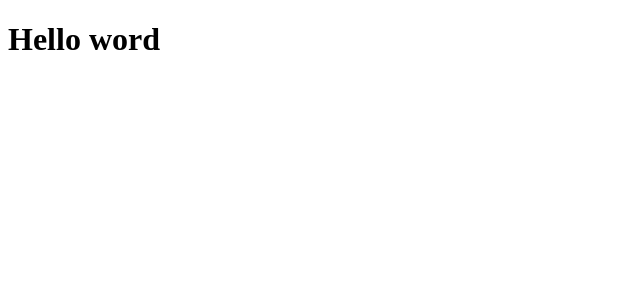
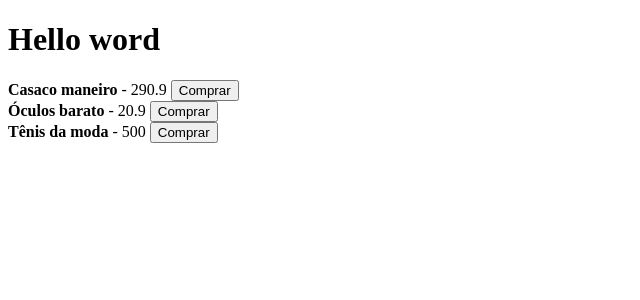
Before and after one commit to mauricio-andre/demoRedux, a React (Create React App) app: page / in a window 1280 px wide. Shown: the top 300 px of the page, without its empty margins (0-640 px from the left). Built offline with nearby package versions, Linux system fonts and the light colour scheme; data requests are answered from the project's data file; the HTML template or start-up script is replaced by a standard one.

Commit message:
Criando servidor json

```diff
--- /dev/null
+++ b/server.json
@@ -0,0 +1,33 @@
+{
+  "products": [
+    {
+      "id": 1,
+      "title": "Casaco maneiro",
+      "price": 290.90
+    },
+    {
+      "id": 2,
+      "title": "Óculos barato",
+      "price": 20.90
+    },
+    {
+      "id": 3,
+      "title": "Tênis da moda",
+      "price": 500.00
+    }
+  ],
+  "stock": [
+    {
+      "id": 1,
+      "quantity": 3
+    },
+    {
+      "id": 2,
+      "quantity": 0
+    },
+    {
+      "id": 3,
+      "quantity": 1
+    }
+  ]
+}
--- a/src/components/Catalog.tsx
+++ b/src/components/Catalog.tsx
@@ -1,10 +1,28 @@
-import { useStore } from "react-redux";
+import { useEffect, useState } from "react";
+import api from "../services/api";
+import { IProduct } from "../store/modules/cart/types";
 
 const Catalog: React.FC = () => {
-  const catalog = useStore();
+  const [catalog, setCatalog] = useState<IProduct[]>([]);
+
+  useEffect(() => {
+    api.get('products').then(response => {
+      setCatalog(response.data);
+    });
+  }, []);
 
   return (
-    <h1>Hello word</h1>
+    <main>
+      <h1>Hello word</h1>
+      {catalog.map(product => (
+        <article key={product.id}>
+          <strong>{product.title}</strong> {' - '}
+          <span>{product.price}</span> {' '}
+
+          <button type="button">Comprar</button>
+        </article>
+      ))}
+    </main>
   );
 }
 
--- /dev/null
+++ b/src/services/api.ts
@@ -0,0 +1,7 @@
+import axios from 'axios';
+
+const api = axios.create({
+  baseURL: 'http://localhost:3333',
+});
+
+export default api;
--- a/src/store/modules/cart/types.ts
+++ b/src/store/modules/cart/types.ts
@@ -1,7 +1,7 @@
 export interface IProduct {
   id: number;
   title: string;
-  prive: number;
+  price: number;
 }
 
 export interface ICartItem {
```
Also changed, not shown: package.json (+6 -1 lines), 1 other file (tests, documents, lock files or other folders).
